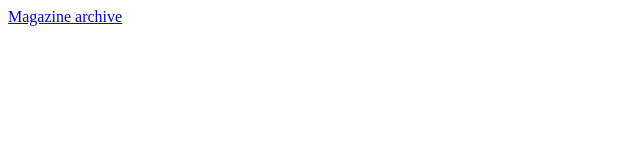
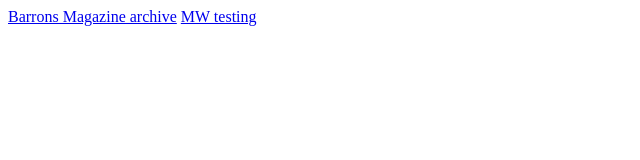
Before and after one commit to ducknology/ducknology.github.io, a plain HTML site: page testUniversalLink.html in a window 1280 px wide. Shown: the whole page, without its empty margins (0-640 px from the left). Drawn offline with Linux system fonts and the light colour scheme.

Commit message:
no message

```diff
--- a/testUniversalLink.html
+++ b/testUniversalLink.html
@@ -1,5 +1,6 @@
 <html>
 <body>
-	<a href="https://www.barrons.com/app-action/view?theaterId=magazine-archive&screenId=magazine-archive">Magazine archive</a>
+	<a href="https://www.barrons.com/app-action/view?theaterId=magazine-archive&screenId=magazine-archive">Barrons Magazine archive</a>
+	<a href="https://www.marketwatch.com/app-action/view?theaterId=market&screenId=us">MW testing</a>
 </body>
 </html>
```
